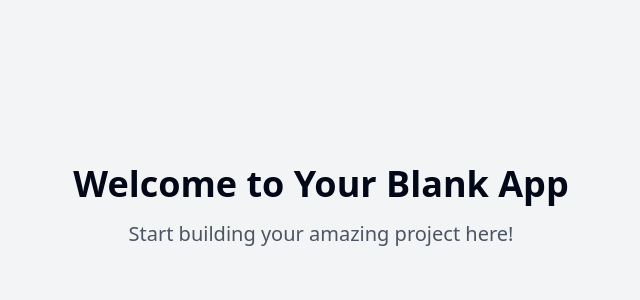
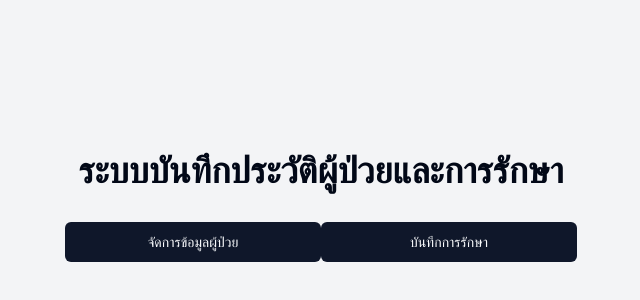
Before and after one commit to toonvata/patient-care-logbook, a React (Vite) app: page / in a window 1280 px wide. Shown: the part 194-494 px from the top of the page, without its empty margins (319-959 px from the left). Built offline with nearby package versions, Linux system fonts and the light colour scheme.

Commit message:
Fix blank app issue
Resolved the issue of the app displaying as a blank page after deployment on localhost.
[skip gpt_engineer]

```diff
--- a/src/App.jsx
+++ b/src/App.jsx
@@ -2,7 +2,9 @@ import { Toaster } from "@/components/ui/sonner";
 import { TooltipProvider } from "@/components/ui/tooltip";
 import { QueryClient, QueryClientProvider } from "@tanstack/react-query";
 import { BrowserRouter, Routes, Route } from "react-router-dom";
-import { navItems } from "./nav-items";
+import Index from "./pages/Index";
+import PatientManagement from "./components/PatientManagement";
+import TreatmentManagement from "./components/TreatmentManagement";
 
 const queryClient = new QueryClient();
 
@@ -12,9 +14,9 @@ const App = () => (
       <Toaster />
       <BrowserRouter>
         <Routes>
-          {navItems.map(({ to, page }) => (
-            <Route key={to} path={to} element={page} />
-          ))}
+          <Route path="/" element={<Index />} />
+          <Route path="/patients" element={<PatientManagement />} />
+          <Route path="/treatments" element={<TreatmentManagement />} />
         </Routes>
       </BrowserRouter>
     </TooltipProvider>
--- a/src/pages/Index.jsx
+++ b/src/pages/Index.jsx
@@ -1,11 +1,18 @@
-// Update this page (the content is just a fallback if you fail to update the page)
+import React from 'react';
+import { Link } from 'react-router-dom';
+import { Button } from "@/components/ui/button";
 
 const Index = () => {
   return (
-    <div className="min-h-screen flex items-center justify-center bg-gray-100">
-      <div className="text-center">
-        <h1 className="text-4xl font-bold mb-4">Welcome to Your Blank App</h1>
-        <p className="text-xl text-gray-600">Start building your amazing project here!</p>
+    <div className="min-h-screen flex flex-col items-center justify-center bg-gray-100">
+      <h1 className="text-4xl font-bold mb-8 text-center">ระบบบันทึกประวัติผู้ป่วยและการรักษา</h1>
+      <div className="space-y-4">
+        <Link to="/patients">
+          <Button className="w-64">จัดการข้อมูลผู้ป่วย</Button>
+        </Link>
+        <Link to="/treatments">
+          <Button className="w-64">บันทึกการรักษา</Button>
+        </Link>
       </div>
     </div>
   );
```
